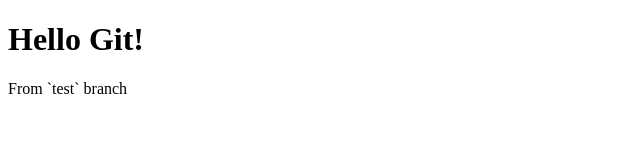
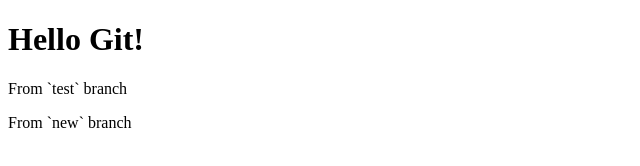
Before and after one commit to AzizbekAslonov/git-pro, a plain HTML site: page index.html in a window 1280 px wide. Shown: the whole page, without its empty margins (0-640 px from the left). Drawn offline with Linux system fonts and the light colour scheme.

Commit message:
add <p> below title from new branch

```diff
--- a/index.html
+++ b/index.html
@@ -11,6 +11,7 @@
 <body>
    <h1>Hello Git!</h1>
    <p>From `test` branch</p>
+   <p>From `new` branch</p>
 </body>
 
 </html>
```
